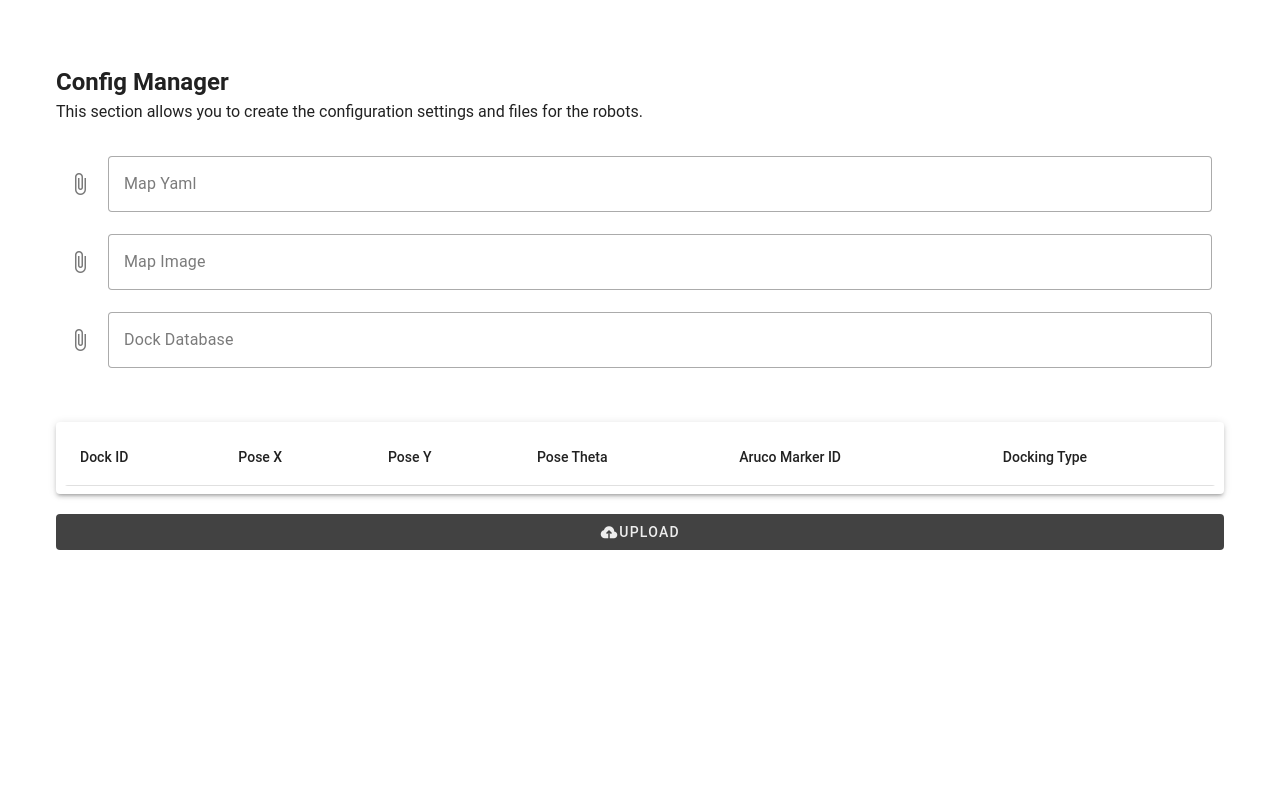
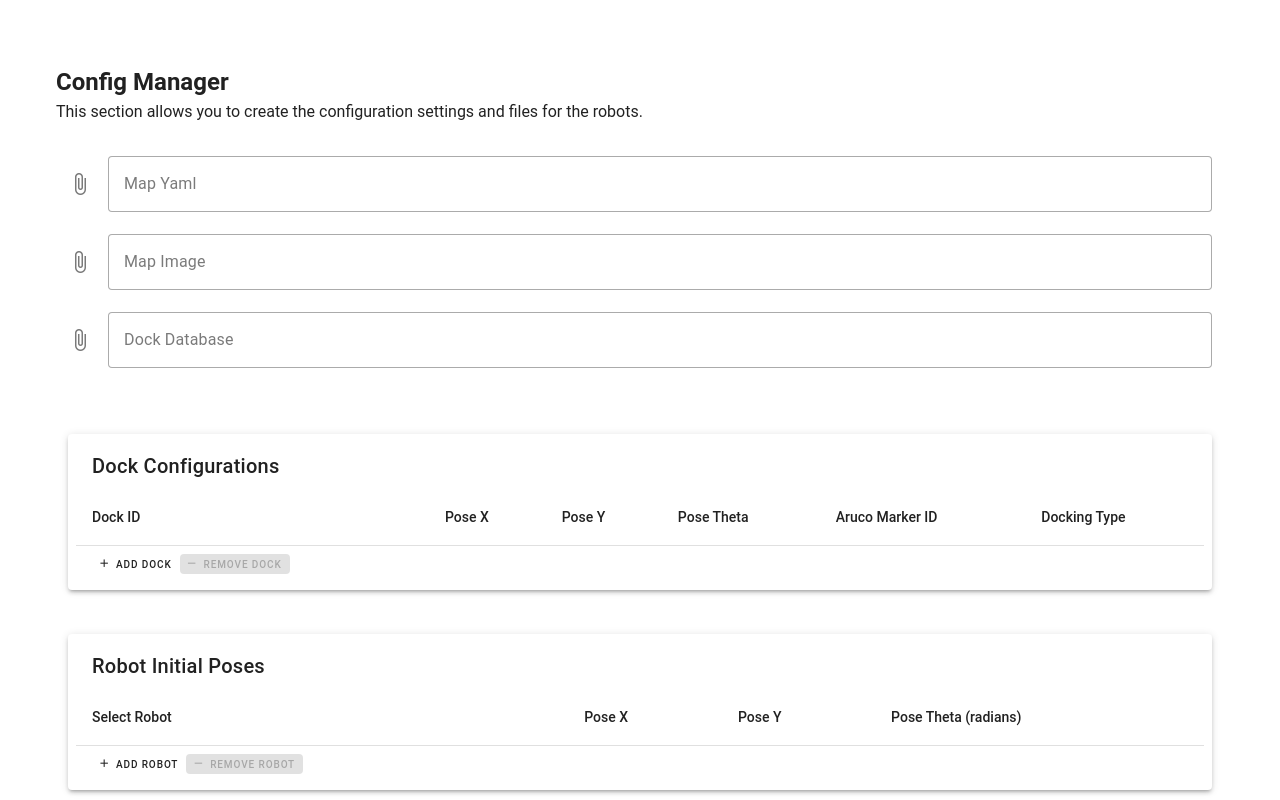
Before and after one commit to KarlBorromeo/couliglig_web, a Nuxt app: page /create-config in a window 1280 px wide. Built offline with nearby package versions, Linux system fonts and the light colour scheme.

Commit message:
setup for intial poses

```diff
--- a/components/uploadModal.vue
+++ b/components/uploadModal.vue
@@ -7,7 +7,7 @@
             text="Open Dialog"
             variant="flat"
             >
-            <v-icon>mdi-cloud-upload</v-icon>Upload
+            <v-icon class="mr-2">mdi-cloud-upload</v-icon> Submit Config
         </v-btn>
         </template>
 
--- a/pages/create-config.vue
+++ b/pages/create-config.vue
@@ -9,8 +9,12 @@
       <v-file-input clearable label="Map Image" variant="outlined" accept=".pgm" v-model="mapImageFile"></v-file-input>
       <v-file-input clearable label="Dock Database" variant="outlined" accept=".yaml,.yml" v-model="dockYamlFile"></v-file-input>
     </v-col>
+    <v-col>
       <v-card elevation="3" class="pa-2">
-      <v-table striped="even">
+        <v-card-title class="d-flex align-center">
+          Dock Configurations
+        </v-card-title>
+        <v-table>
           <thead>
             <tr>
               <th>Dock ID</th>
@@ -23,26 +27,70 @@
           </thead>
           <tbody>
             <tr v-for="(dock, i) in docks" :key="i">
-            <td>{{ dock.dock_id }}</td>
-            <td>{{ dock.x }}</td>
-            <td>{{ dock.y }}</td>
-            <td>{{ dock.theta }}</td>
-            <td>{{ dock.aruco_id }}</td>
+              <td><v-text-field density="compact" variant="underlined" hide-details v-model="dock.dock_id"></v-text-field></td>
+              <td><v-text-field density="compact" variant="underlined" hide-details v-model="dock.x"></v-text-field></td>
+              <td><v-text-field density="compact" variant="underlined" hide-details v-model="dock.y"></v-text-field></td>
+              <td><v-text-field density="compact" variant="underlined" hide-details v-model="dock.theta"></v-text-field></td>
+              <td><v-text-field density="compact" variant="underlined" hide-details v-model="dock.aruco_id"></v-text-field></td>
               <td>
                   <v-select
                     :items="dockingTypes"
                     v-model="dock.dock_type"
-                  variant="outlined"
                     density="compact"
-                  class="mx-auto my-0"
+                    variant="underlined"
                     hide-details
                   ></v-select>
               </td>
             </tr>
           </tbody>
+          <v-footer class="d-flex align-center">
+            <v-btn variant="flat" prepend-icon="mdi-plus" size="x-small" @click="docks.push({config_id: undefined, dock_id: `dock_${docks.length}`, x: 0, y: 0, theta: 0, aruco_id: 0, dock_type: 'pickup' })">Add Dock</v-btn>
+            <v-btn variant="flat" prepend-icon="mdi-minus" size="x-small" :disabled="docks.length === 0" @click="docks.pop()">Remove Dock</v-btn>
+          </v-footer>
         </v-table>
       </v-card>
-    <UploadModal @submit="handleSubmit"/>
+    </v-col>
+    <v-col>
+      <v-card elevation="3" class="pa-2">
+        <v-card-title class="d-flex align-center">
+          Robot Initial Poses
+        </v-card-title>
+        <v-table>
+          <thead>
+            <tr>
+              <th>Select Robot</th>
+              <th>Pose X</th>
+              <th>Pose Y</th>
+              <th>Pose Theta (radians)</th>
+            </tr>
+          </thead>
+          <tbody>
+            <tr v-for ="(robot, i) in robotPoses" :key="i">
+              <td>
+                <v-select
+                  :items="robotNames"
+                  variant="underlined"
+                  hide-details
+                  v-model="robot.robot_name"
+                  density="compact"
+                ></v-select>
+              </td>
+              <td><v-text-field density="compact" variant="underlined" hide-details v-model="robot.initial_x"></v-text-field></td>
+              <td><v-text-field density="compact" variant="underlined" hide-details v-model="robot.initial_y"></v-text-field></td>
+              <td><v-text-field density="compact" variant="underlined" hide-details v-model="robot.initial_theta"></v-text-field></td>
+            </tr>
+          </tbody>
+          <v-footer class="d-flex align-center">
+            <v-btn variant="flat" prepend-icon="mdi-plus" size="x-small" @click="robotPoses.push({ robot_name: '', initial_x: 0, initial_y: 0, initial_theta: 0 })">Add Robot</v-btn>
+            <v-btn variant="flat" prepend-icon="mdi-minus" size="x-small" :disabled="robotPoses.length === 0" @click="robotPoses.pop()">Remove Robot</v-btn>
+          </v-footer>
+        </v-table>
+      </v-card>
+    </v-col>
+    <v-col class="d-flex">
+      <UploadModal class="flex-grow-1" @submit="handleSubmit"/>
+    </v-col>
+
   </v-container>
 </template>
 
@@ -52,7 +100,8 @@
   const dockYamlFile = ref<File | null>(null);
   const mapYamlFile = ref<File | null>(null);
   const mapImageFile = ref<File | null>(null);
-
+  const listRobotNames = ['couliglig_bot_1', 'couliglig_bot_2', 'couliglig_bot_3', 'couliglig_bot_4', 'couliglig_bot_5', 'couliglig_bot_6', 'couliglig_bot_7', 'couliglig_bot_8', 'couliglig_bot_9', 'couliglig_bot_10']
+  let robotNames = ref<string[]>([...listRobotNames])
   const dockingTypes = ['pickup', 'receiver', 'waiting_zone']
 
   interface Dock {
@@ -64,7 +113,14 @@
     theta: number
     aruco_id: number
   }
+  interface robotPose {
+    robot_name: string
+    initial_x: number
+    initial_y: number
+    initial_theta: number
+  }
   const docks = ref<Dock[]>([])
+  const robotPoses = ref<robotPose[]>([])
 
   watch(dockYamlFile, async (file: File | null) => {
     docks.value = [];
@@ -77,6 +133,12 @@
       console.error('Error reading file:', error)
     }
   })
+
+  watch(robotPoses, (newVal) => {
+    console.log("Updated Robot Poses:", newVal);
+    const addedNames = newVal.map(robot => robot.robot_name).filter(name => name !== '');
+    robotNames.value = listRobotNames.filter(name => !addedNames.includes(name));
+  }, { deep: true })
 
   function loadYaml(file : File | null) {
     if (!file) return;
@@ -112,7 +174,7 @@
 
   function handleSubmit(data: { name: string, description: string }) {
     const formDataMap = handleMapSubmit();
-    dockStore.createConfig(data, docks.value, formDataMap)
+    dockStore.createConfig(data, docks.value, formDataMap, robotPoses.value);
   }
 
   function handleMapSubmit() {
--- a/stores/dockStore.ts
+++ b/stores/dockStore.ts
@@ -6,9 +6,10 @@ export const useDockStore = defineStore("dock", {
 
   }),
   actions: {
-    async createConfig(configPayload: dockConfig, docksPayload: createDock[]| [], formDataMap: FormData) {
+    async createConfig(configPayload: dockConfig, docksPayload: createDock[]| [], formDataMap: FormData, robotPoses: robotPose[] | []) {
         try {
             const baseurl = useRuntimeConfig().public.baseURL;
+
             const createConfigRes = await axios.post(`${baseurl}dock`, configPayload);
             const config = createConfigRes.data
             const updatedDocksPayload = docksPayload.map(dock => ({
@@ -18,11 +19,18 @@ export const useDockStore = defineStore("dock", {
             await axios.post(`${baseurl}dock/create_dock`, updatedDocksPayload);
 
             formDataMap.append("dock_config_id", config.id);
-            await axios.post(`${baseurl}map/upload`, formDataMap, {
+            const uploadMapRes = await axios.post(`${baseurl}map/upload`, formDataMap, {
                 headers: {
                     "Content-Type": "multipart/form-data"
                 }
             });
+            const map = uploadMapRes.data;
+
+            const updatedRobotPoses = robotPoses.map(pose => ({
+                ...pose,
+                map_id: map.id
+            }))
+            await axios.post(`${baseurl}robots/infos`, updatedRobotPoses);
 
             // TODO: add here request for initial poses yaml
 
@@ -50,3 +58,9 @@ interface createDock {
     theta: number;
     aruco_id: number;
 }
+interface robotPose {
+    robot_name: string
+    initial_x: number
+    initial_y: number
+    initial_theta: number
+  }
```
Lines whose indentation alone changed are shown as unchanged.
